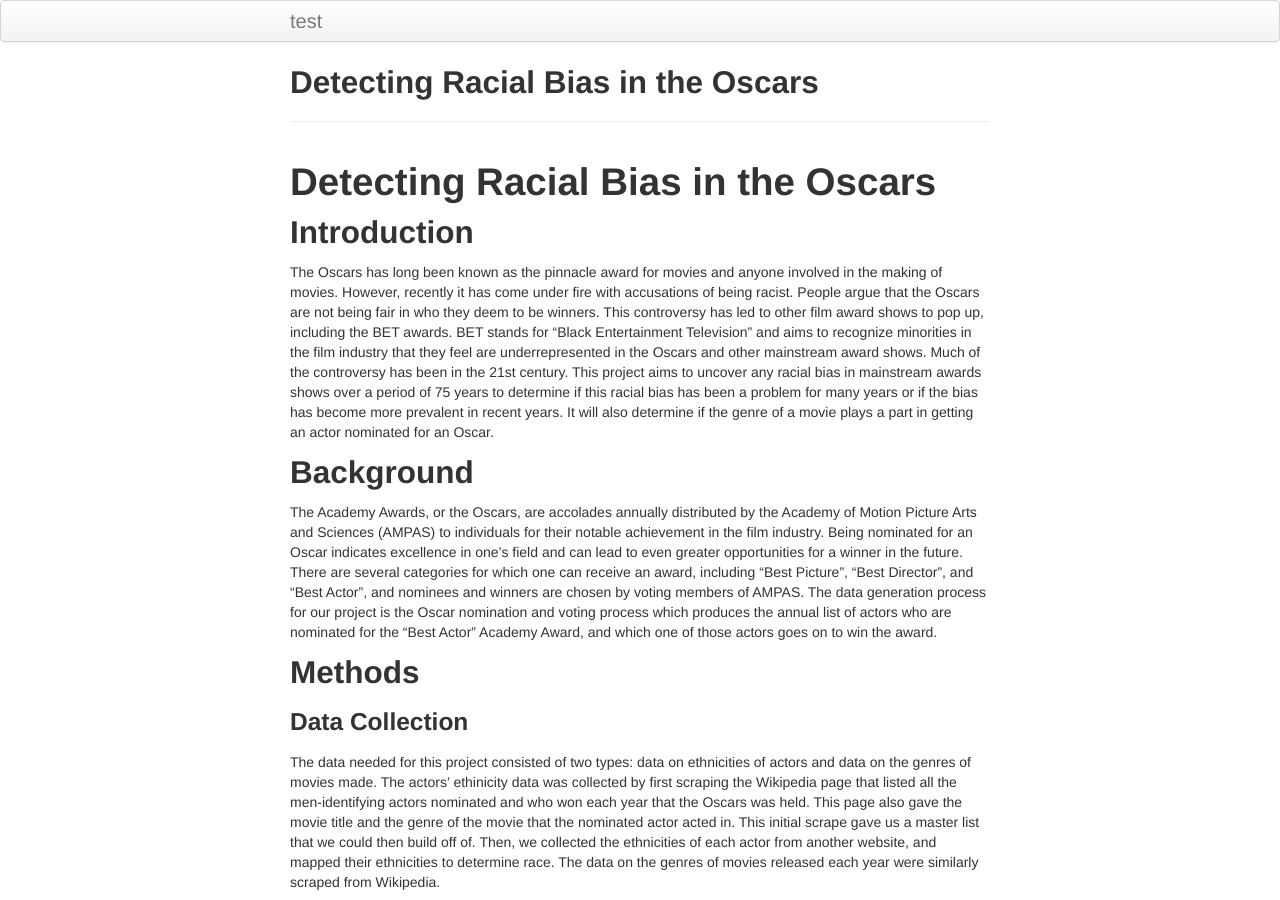
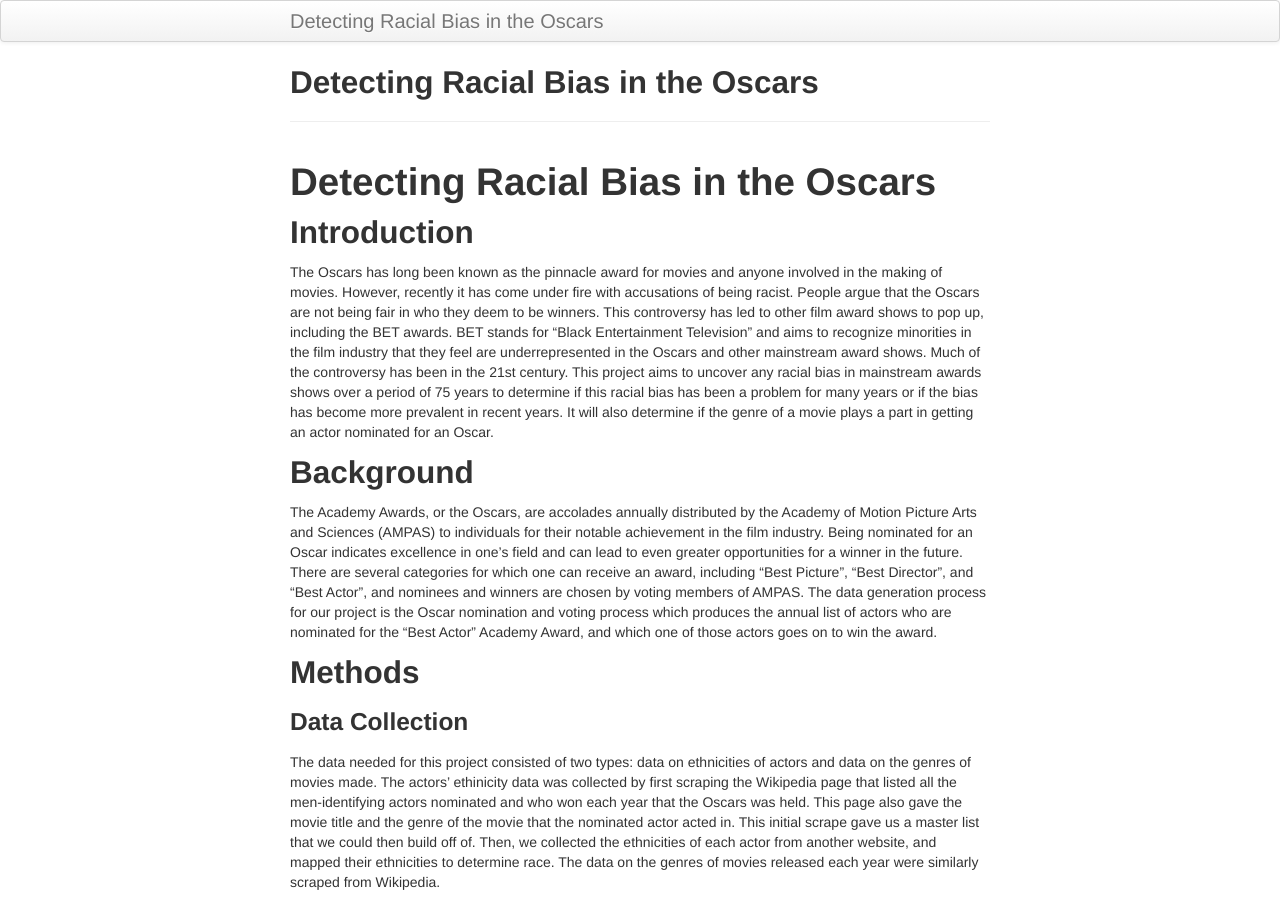
Before and after one commit to mkwan13/180_final_site, a Jekyll site: the page built from index.md, in a window 1280 px wide and 900 px high. Built offline with Jekyll 4.4.1, drawn with Linux system fonts in a browser that asks for light colours; our own code applies the rules of GitHub Pages for plain Markdown files.

Commit message:
Update _config.yml

```diff
--- a/_config.yml
+++ b/_config.yml
@@ -8,7 +8,7 @@ highlighter: rouge
 # Themes are encouraged to use these universal variables
 # so be sure to set them if your theme uses them.
 #
-title :  test
+title :  Detecting Racial Bias in the Oscars
 author :
   name : Rebecca Hu, Emily Kwan, Poonam Varkhedi
   email : emilyk@ucsd.edu
```
